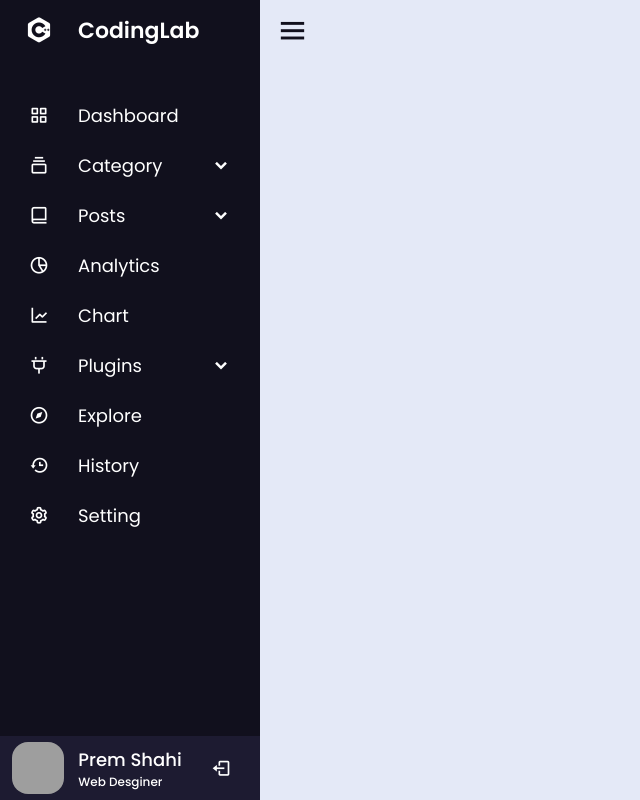
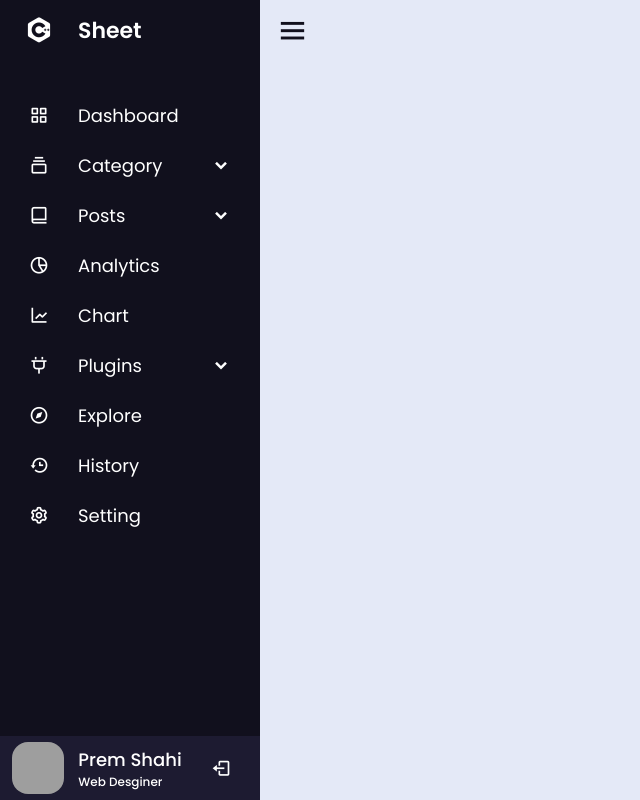
Before and after one commit to Tanheishanyang/Business-Card-Management-System, a Flask app: page /home in a window 1280 px wide. Shown: the whole page, without its empty margins (0-640 px from the left). Run offline with Flask 3, Linux system fonts and the light colour scheme; grey boxes are pictures that could not be loaded.

Commit message:
Home fix

```diff
--- a/deploy_test/templates/Home/Home.html
+++ b/deploy_test/templates/Home/Home.html
@@ -3,7 +3,7 @@
 <html lang="en" dir="ltr">
   <head>
     <meta charset="UTF-8">
-    <title> Drop Down Sidebar Menu | CodingLab </title>
+    <title> Home </title>
     <link rel="stylesheet" href="/static/Home/Home.css">
     <!-- Boxiocns CDN Link -->
     <link href='https://unpkg.com/boxicons@2.0.7/css/boxicons.min.css' rel='stylesheet'>
@@ -13,7 +13,7 @@
   <div class="sidebar">
     <div class="logo-details">
       <i class='bx bxl-c-plus-plus'></i>
-      <span class="logo_name">CodingLab</span>
+      <span class="logo_name">Sheet</span>
     </div>
     <ul class="nav-links">
       <li>
```
